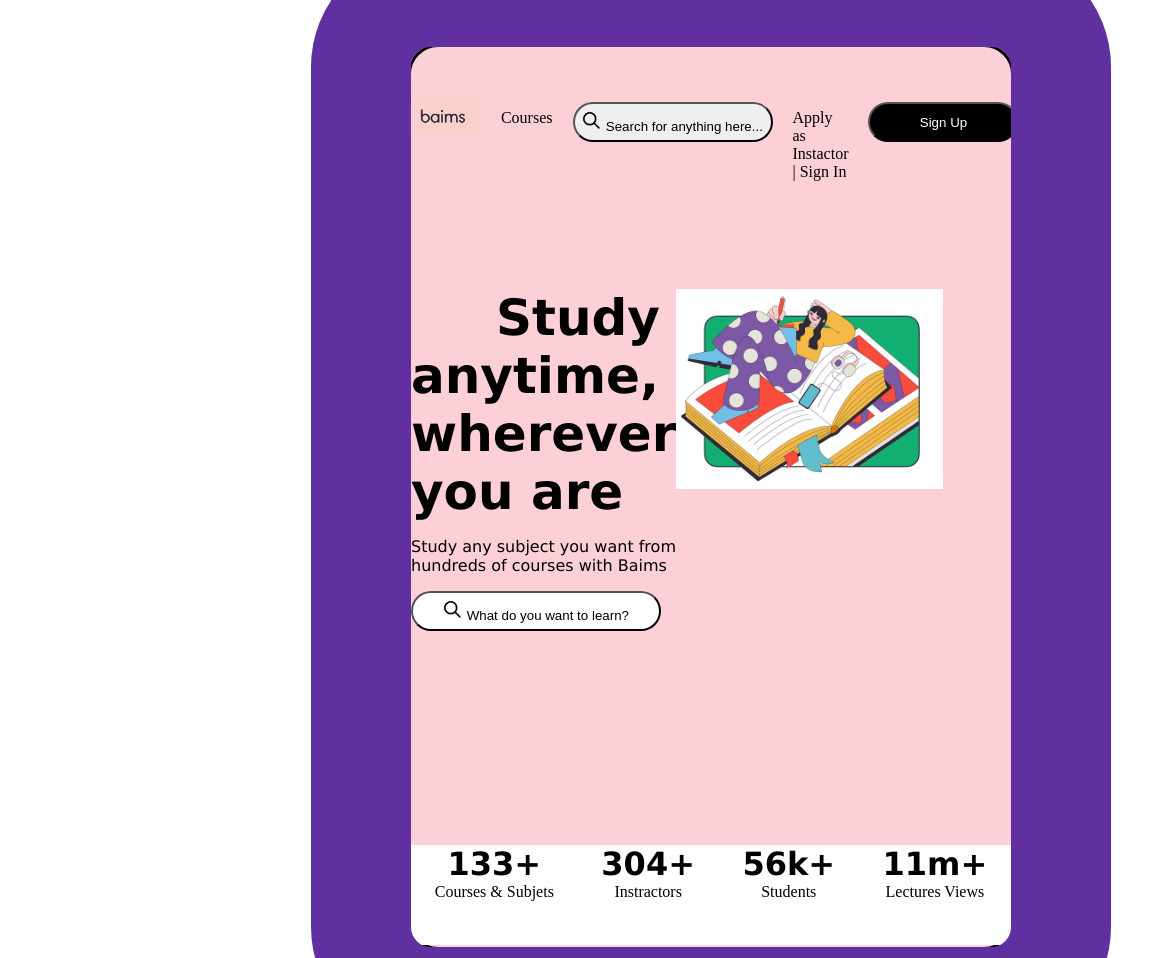
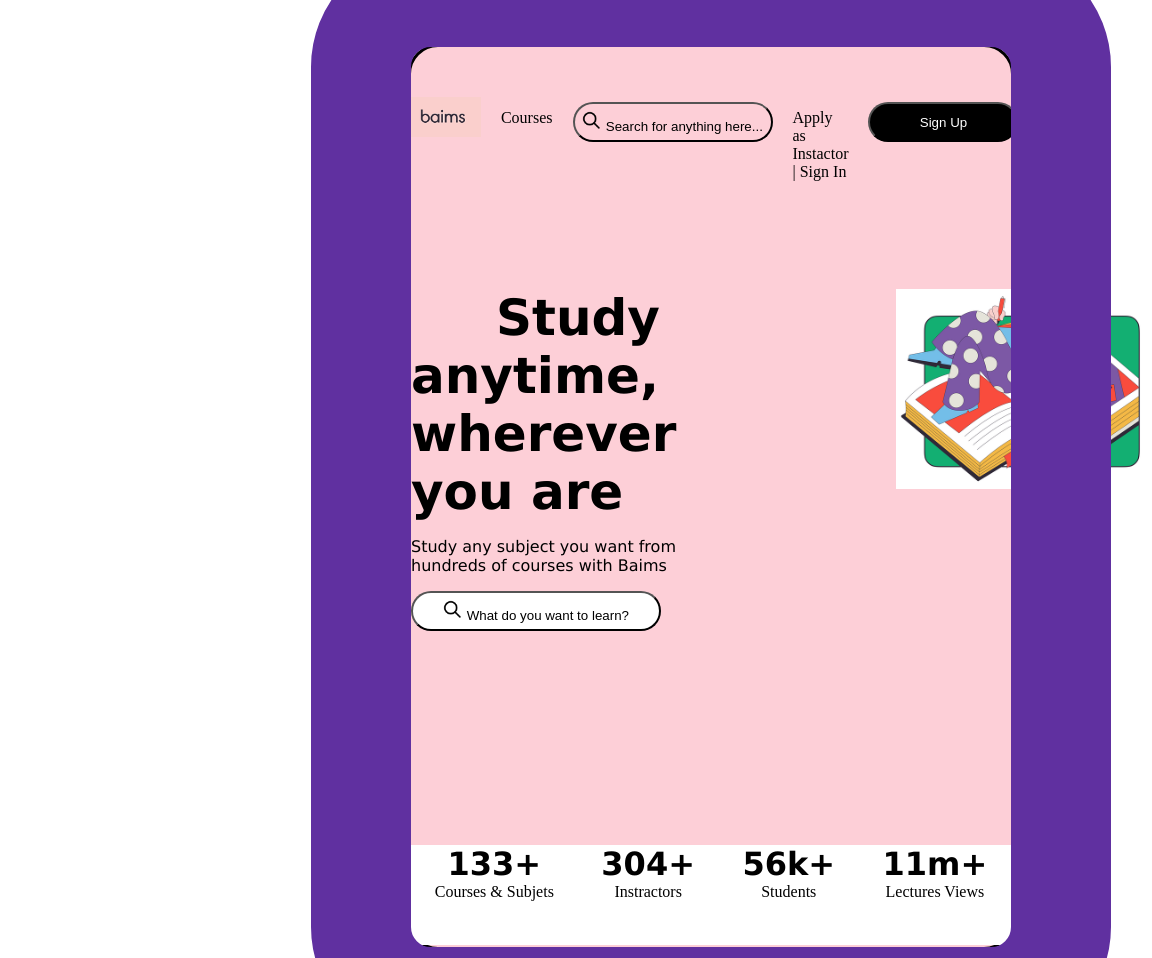
Before and after one commit to Mwanasha-Omari/classAssignment, a plain HTML site: page index.html in a window 768 px wide. Shown: the top 958 px of the page, 1152 px wide, since content can reach past the window. Drawn offline with Linux system fonts and the light colour scheme.

Commit message:
commited changes

```diff
--- a/style.css
+++ b/style.css
@@ -31,6 +31,7 @@ height: 40px;
 width: 200px;
 border-radius: 20px;
 margin-top: 5px;
+background-color: transparent;
 }
 #navbar a{
 margin-top: 12px;
@@ -58,7 +59,6 @@ background-color: black;
 #study{
 display: flex;
 justify-content: space-around;
-
 }
 #time span{
 font-family: 'Lucida Sans', 'Lucida Sans Regular', 'Lucida Grande', 'Lucida Sans Unicode', Geneva, Verdana, sans-serif;
@@ -78,6 +78,11 @@ border-radius: 20px;
 
 
 }
+#read img{
+height: 400px;
+margin-right: 20px;
+
+}
 #time p{
     font-family: 'Lucida Sans', 'Lucida Sans Regular', 'Lucida Grande', 'Lucida Sans Unicode', Geneva, Verdana, sans-serif;
 font-size: medium;
@@ -89,7 +94,9 @@ display: flex;
 justify-content: space-around;
 text-align: center;
 background-color: white;
-margin-bottom: 49px;
+margin-bottom: 150px;
+margin-top: 20px;
+height: 90px;
 }
 
 #bottom span{
@@ -102,7 +109,7 @@ font-family: 'Lucida Sans', 'Lucida Sans Regular', 'Lucida Grande', 'Lucida Sans
 
 
 
-@media screen and (max-width:1200px) and (min-width:500px){
+@media screen and (max-width:1125px) and (min-width:320px){
     #container{
         background-color: rgb(253, 207, 215);
         height:900px ;
@@ -110,8 +117,8 @@ font-family: 'Lucida Sans', 'Lucida Sans Regular', 'Lucida Grande', 'Lucida Sans
         border-radius: 30px;
         border: solid 3px black;
         margin-right: 200px;
-         display: flex;
-justify-content: right;
+          display: flex;
+justify-content: left 600px;
       /* justify-content: space-around;  */
          }
          #all{
@@ -145,7 +152,7 @@ justify-content: right;
         }
         #read img{
 height: 200px;
-    margin-right: 200px;
+     margin-left: 220px;
 
 
 
@@ -177,7 +184,7 @@ height: 200px;
         font-family: 'Lucida Sans', 'Lucida Sans Regular', 'Lucida Grande', 'Lucida Sans Unicode', Geneva, Verdana, sans-serif;
         font-size: 50px;
         font-weight: bold;
-        margin-left: 85px;
+         margin-left: 85px;
         }
         #time button{
         height: 40px;
```
